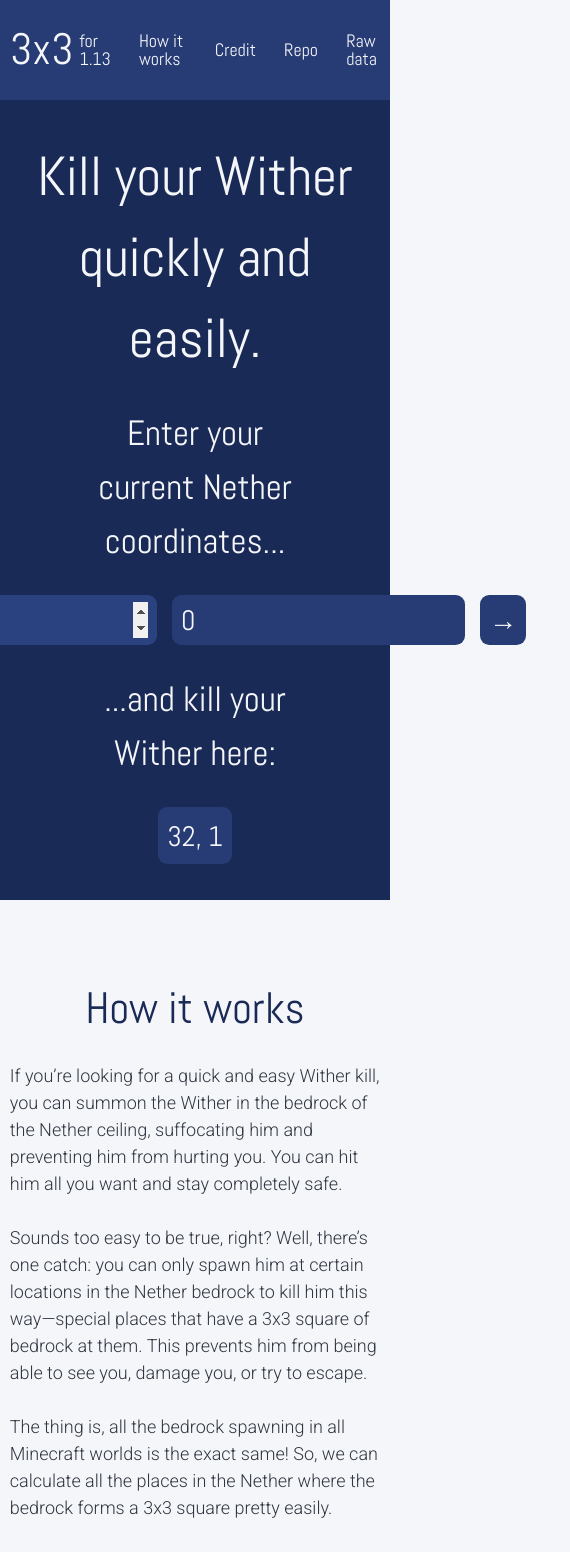
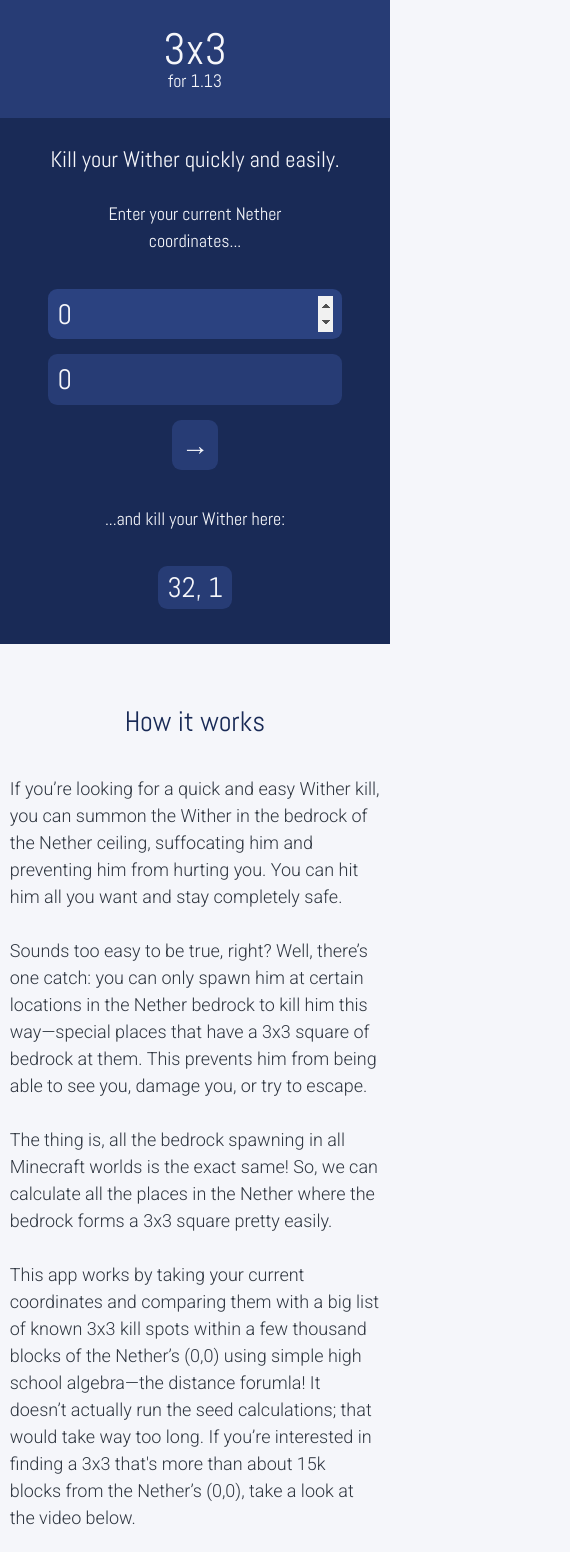
Before and after one commit to SixSins/3x3, a React app: page / in a window 390 px wide. Shown: the top 1552 px of the page, 570 px wide, since content can reach past the window. Built offline with nearby package versions, Linux system fonts and the light colour scheme; no server answers.

Commit message:
Add responsive behavior
All hail mobile

```diff
--- a/src/style.scss
+++ b/src/style.scss
@@ -45,6 +45,27 @@
   font-weight: normal;
 }
 
+@mixin desktop
+{
+  @media only screen and (min-width: em(650px))
+  {
+    @content;
+  }
+}
+
+@mixin full-width
+{
+  @media only screen and (min-width: em(1000px))
+  {
+    @content;
+  }
+}
+
+*
+{
+  box-sizing: border-box;
+}
+
 body
 {
   @include font-body;
@@ -54,9 +75,11 @@
 
 .cc
 {
+  // width: 100%;
   width: 95%;
   max-width: rem(1250px);
   margin: 0 auto;
+
 }
 
 a
@@ -79,8 +102,13 @@
   > .cc
   {
     display: flex;
+    justify-content: center;
+    align-content: center;
+
+    @include desktop
+    {
       justify-content: space-between;
-    align-content: center;
+    }
   }
 
 }
@@ -88,9 +116,15 @@
 #logo
 {
   display: flex;
+  flex-direction: column;
   align-items: center;
   @include font-logo;
   color: $lynx-white;
+
+  @include desktop
+  {
+    flex-direction: row;
+  }
 
   h1
   {
@@ -100,11 +134,19 @@
   h6
   {
     font-size: bb-size(0);
+
+    @include desktop
+    {
       margin-left: bb-size(-3);
+    }
   }
 }
 
 #nav
+{
+  display: none;
+
+  @include desktop
   {
     @include font-interface;
     display: flex;
@@ -123,19 +165,29 @@
       }
     }
   }
+}
 
 #main
 {
-  @include bb-rhythm;
   background: $pico-void;
   color: $lynx-white;
 
+  @include desktop
+  {
+    @include bb-rhythm;
+  }
+
   > .cc
   {
-    height: bb-size(17);
     display: flex;
     flex-direction: column;
     justify-content: center;
+    padding: bb-size(2);
+
+    @include full-width
+    {
+      height: bb-size(16);
+    }
   }
 
   .locator
@@ -152,22 +204,39 @@
   h1
   {
     @include font-heading;
-    @include bb-scale(5);
+    @include bb-scale(1);
     text-align: center;
+
+    @include desktop
+    {
+      @include bb-scale(3);
+    }
   }
 
   p
   {
     @include font-heading;
-    @include bb-scale(3);
+    @include bb-scale(0);
     @include bb-spacing;
     text-align: center;
+
+    @include desktop
+    {
+      @include bb-scale(1);
+    }
   }
 
   .inputForm,
   .output
   {
     display: flex;
+    flex-direction: column;
+    align-items: center;
+
+    @include desktop
+    {
+      flex-direction: row;
+    }
   }
 
   input[type="number"],
@@ -180,15 +249,21 @@
        -moz-appearance: none;
         -ms-appearance: none;
 
+    // display: block;
     border: 0;
     font-size: bb-size(2);
-    margin: 0 bb-size(-2);
+    margin: bb-size(-2) 0;
     padding: bb-size(-2) bb-size(-1);
-    width: available;
+    // width: available;
 
     border-radius: bb-size(-1);
     background: $mazarine-blue;
     color: $lynx-white;
+
+    @include desktop
+    {
+      margin: 0 bb-size(-2);
+    }
   }
 
   input[type="number"]
@@ -214,15 +289,25 @@
 .article
 {
   @include bb-rhythm;
-  padding: bb-size(5) 0;
+  padding: bb-size(1) 0;
+
+  @include desktop
+  {
+    padding: bb-size(4) 0;
+  }
 
   h3
   {
     @include font-heading;
     @include bb-spacing;
-    @include bb-scale(4);
+    @include bb-scale(2);
     text-align: center;
     color: $pico-void;
+
+    @include desktop
+    {
+      @include bb-scale(3);
+    }
   }
 
   p
@@ -233,13 +318,25 @@
     margin-right: auto;
   }
 
+  a
+  {
+    color: $mazarine-blue;
+    text-decoration: underline;
+  }
+
   .video
   {
     @include bb-spacing;
+    display: none;
     max-width: rem(650px);
     margin-left: auto;
     margin-right: auto;
     text-align: center;
+
+    @include desktop
+    {
+      display: block;
+    }
   }
 }
 
@@ -249,4 +346,9 @@
   font-size: bb-size(-1);
   background: $pico-void;
   color: $lynx-white;
+  text-align: center;
 }
+
+@-ms-viewport{
+  width: device-width;
+}
```
Also changed, not shown: src/index.ejs. Lines whose indentation alone changed are shown as unchanged.
